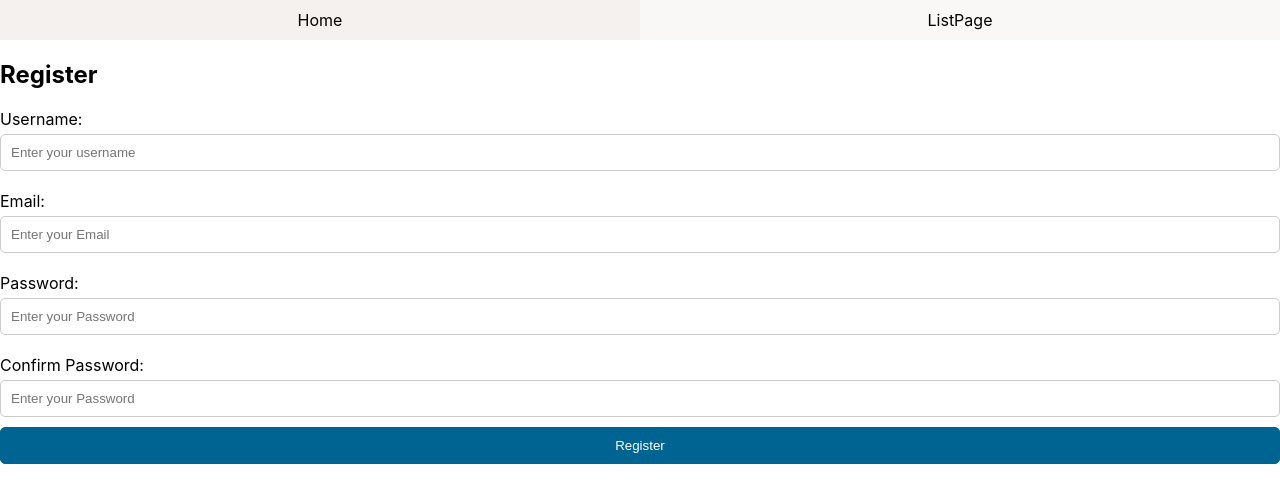
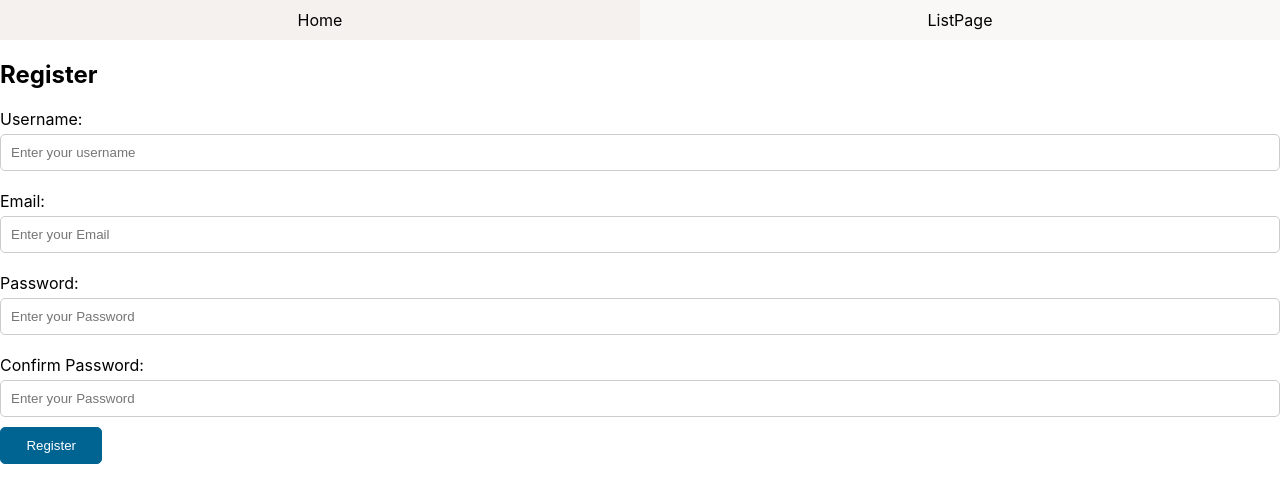
Before and after one commit to sathvik784/ToDoList, a React (Create React App) app: page /register in a window 1280 px wide. Shown: the top 502 px of the page. Built offline with nearby package versions, Linux system fonts and the light colour scheme.

Commit message:
register to listpage redirect and styling

```diff
--- a/src/styles/Register.css
+++ b/src/styles/Register.css
@@ -29,7 +29,7 @@
   }
 
   button {
-    width: 100%;
+    width: 8%;
     background-color: #006492;
     color: white;
     border: 1px solid #006492;
```
